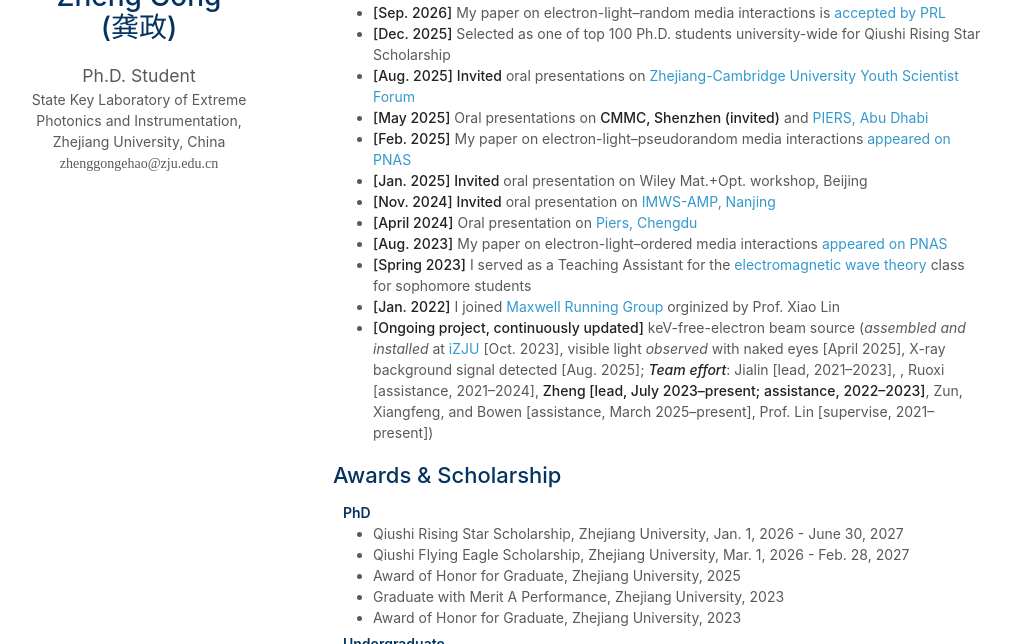
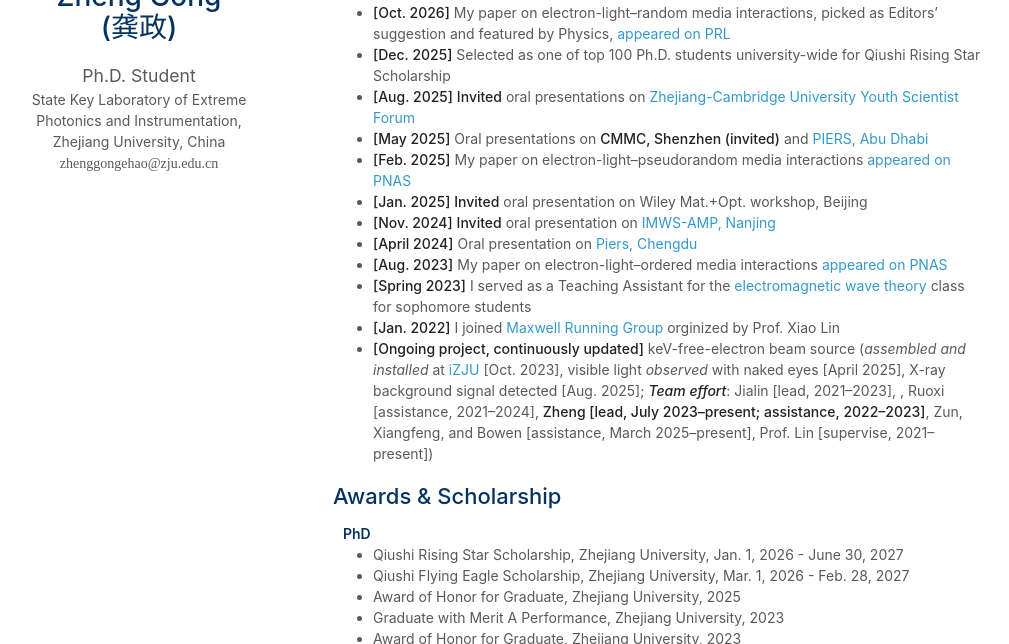
Before and after one commit to zhenggongehao/zhenggongehao.github.io, a Jekyll site: the page built from index.md, in a window 1280 px wide and 900 px high, scrolled down 1657 px, cut to the strip 256-900 px from the top of the window. Shown: the whole strip, without its empty margins (137-1146 px from the left). Built offline with Jekyll 4.4.1, drawn with Linux system fonts in a browser that asks for light colours; nearby versions of some CDN libraries; a style sheet for code colours, icons or effects is not loaded; our own code applies the rules of GitHub Pages for plain Markdown files.

Commit message:
update files

```diff
--- a/index.md
+++ b/index.md
@@ -16,7 +16,7 @@ layout: homepage
 {% include_relative _includes/publications.md %}
 
 ## News
-- **[Sep. 2026]** My paper on electron-light--random media interactions is [accepted by PRL](https://journals.aps.org/prl/accepted/10.1103/fkp4-9l19)
+- **[Oct. 2026]** My paper on electron-light--random media interactions, picked as Editors' suggestion and featured by Physics, [appeared on PRL](https://journals.aps.org/prl/abstract/10.1103/fkp4-9l19)
 - **[Dec. 2025]** Selected as one of top 100 Ph.D. students university-wide for Qiushi Rising Star Scholarship
 - **[Aug. 2025]** **Invited** oral presentations on [Zhejiang-Cambridge University Youth Scientist Forum](./assets/files/Program%20V1.1(2).pdf){:target="_blank"}
 - **[May 2025]** Oral presentations on **CMMC, Shenzhen (invited)** and [PIERS, Abu Dhabi](https://abdb2025.piers.org/session.html?sid=S060){:target="_blank"}
```
